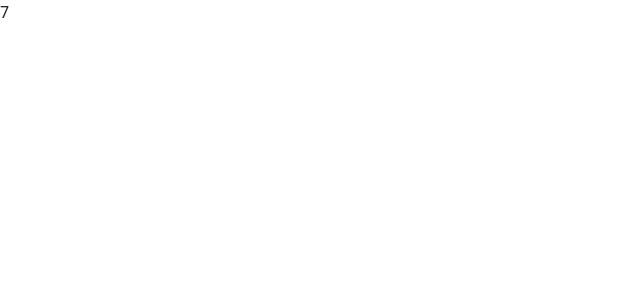
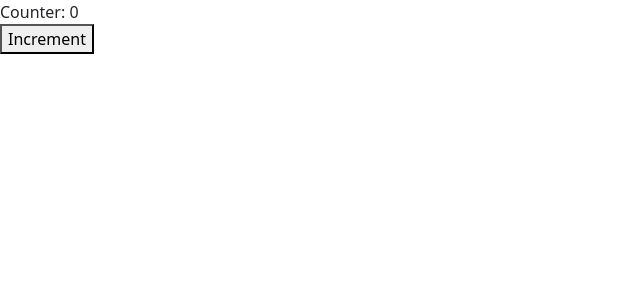
Before and after one commit to Seenu1702/myprofile, a React (Vite) app: page / in a window 1280 px wide. Shown: the top 300 px of the page, without its empty margins (0-640 px from the left). Built offline with nearby package versions, Linux system fonts and the light colour scheme.

Commit message:
adding a state counter with event handling

```diff
--- a/src/App.jsx
+++ b/src/App.jsx
@@ -12,19 +12,20 @@ import { useState } from "react"
 
 
 
-function App(props) {
+function App() {
 
   const [counter, setCounter] = useState(0);
 
-  console.log('rendering...',counter)
+  const incrementHandler = () =>{
+    setCounter(counter+1);
+  }
 
-  setTimeout(
-    () => (
-      setCounter(counter + 1)
-    ),1000);
 
   return (
-    <div>{counter}</div>
+    <div>
+      <div>Counter: {counter}</div>
+      <button onClick={incrementHandler}>Increment</button>
+    </div>
   )
 }
 
```
